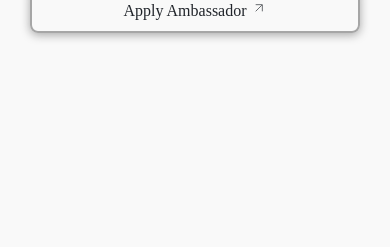
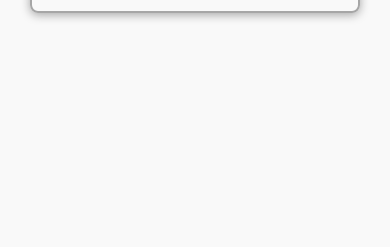
Before and after one commit to GiticDAO/frontend, a plain HTML site: page index.html in a window 390 px wide. Shown: the part 409-656 px from the top of the page. Drawn offline with Linux system fonts and the light colour scheme.

Commit message:
style.css

```diff
--- a/style.css
+++ b/style.css
@@ -305,7 +305,7 @@
 
           .hero .container {
               max-width: 1000px;
-              padding: 170px 0px;
+              padding: 150px 0px;
           }
 
       .hero h1 {
```
